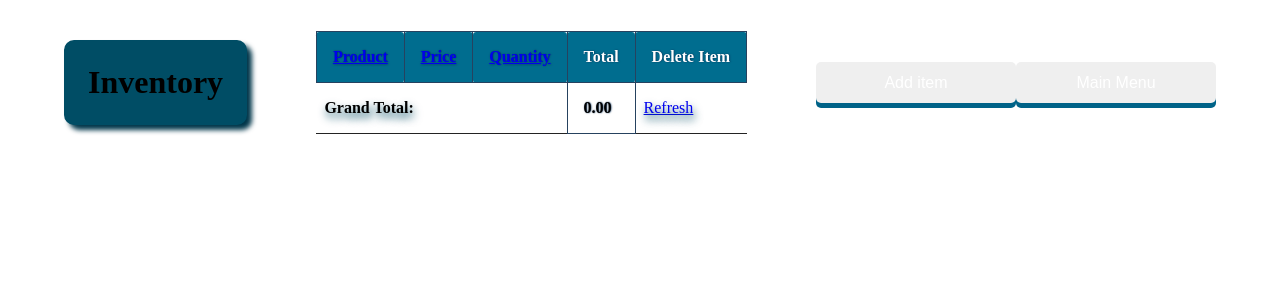
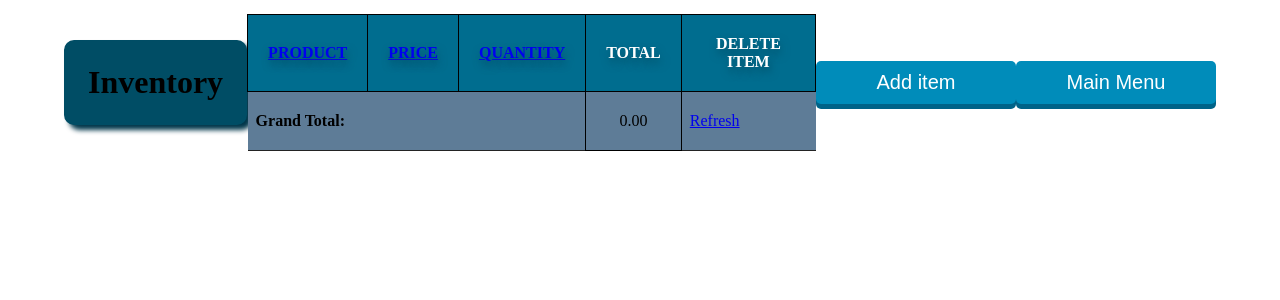
Before and after one commit to god-code-enabled/Inventory-Management-WebApp, a Flask app: page /view in a window 1280 px wide. Shown: the top 300 px of the page. Run offline with Flask 3, Linux system fonts and the light colour scheme; parts of the project's set-up code (start-up, migrations or seed data) failed here and were passed over.

Commit message:
Update style.css

```diff
--- a/static/style.css
+++ b/static/style.css
@@ -1,4 +1,3 @@
-<<<<<<< HEAD
 @media only screen and (max-width: 320px) {
   table {
     width: 100%;
@@ -8,10 +7,6 @@
   .mobile-index {
     zoom: 50%;
     font-size: 10px;
-    #live-graph {
-        max-width: 32px;
-        transform: translateX(-150px);
-  }
   }
 
   .webpage {
@@ -186,107 +168,7 @@
 table {
   width: 100%;
   border-collapse: collapse;
-  margin: 0 auto; /* add this line to center the table horizontally */
-=======
-a:link, a:visited {
-  color: #009dff; /* Set the default color for nav links */
-  text-shadow: 1px 1px 1px #3c6c80; /* Make links look better */
-}
-
-a:hover, a:focus {
-  color: #fbff00; /* Set the color for nav links on hover and focus */
-
-  text-decoration: none;
-}
-
-
-body {
-  display: block;
-  text-align: center;
-  font-family: 'Helvetica Neue', Helvetica, Arial, sans-serif;
-  padding: 1rem;
-  background-color: #004d65;
-  color: white;
-  border: none;
-  border-radius: 5rem;
-  font-size: 1rem;
-  width: 200px;
-  text-shadow: 0.3px 0.6px 0.4px #004d65;
-  transition: 0.2s;
-  margin-left: auto;
-  margin-right: auto;
-}
-
-  .search-body {
-    display: flex-end;
-    justify-content: center;
-    align-items: center;
-    height: 100vh;
-    align-content: center;
-    transform: scale(1);
-    transform-origin: top left;
-    margin: 5rem auto;
-    margin-left: auto;
-    margin-right: auto;
-  }
-
-.graph-container {
-  display: flex;
-  justify-content: center;
-  align-items: center;
-  text-align: center;
-  margin: 2rem;
-  margin-left: auto;
-  margin-right: auto;
-}
-
-h1 {
-  text-align: center;
-  font-size: 1.5em;
-  border: 0.5rem solid #004d65;
-  padding: 0.1rem;
-  background-color: #004d65;
-  box-shadow: 5px 5px 5px #00364a;
-  text-shadow: 5px 5px 5px #00364a;
-  border-radius: 1rem;
-  display: inline-block;
-  margin-left: auto;
-  margin-right: auto;
-}
-
-/* tables style */
-.table-cell {
-  padding: 1rem;
-  text-align: left;
-  border: 0.1rem solid #26425f;
-  display: table-cell;
-  justify-content: center;
-  align-items: center;
-
-  font-weight: bold;
-  text-shadow: 0.03rem 0.03rem 0.1rem #092d53;
-  border-radius: 0.2rem;
-}
-
-.table-wrapper {
-  min-width: 320px;
-  max-width: 90%;
   margin: 0 auto;
-}
-
-table {
-  display: inline;
-  position: relative;
-  align-content: center;
-  justify-content: center;
-  border-collapse: collapse;
-  box-shadow: 0.1em 0.2em 2em #00364a;
-  margin: 1em auto;
-  margin-left: auto;
-  margin-right: auto;
-  left: -9rem;
-
->>>>>>> 02abf5c (changed app layout, added media queries, fixed budget function)
 }
 
 th {
@@ -294,28 +176,17 @@ th {
   background-color: #006d8f;
   color: white;
   text-align: left;
-<<<<<<< HEAD
-}
-
-tr {
-  border-bottom: 1px solid #ccc;
-=======
   text-transform: uppercase;
   text-shadow: 0.1em 0.3em 0.5em #004d65;
 }
 
 tr {
   border-bottom: 1px solid #232323;
->>>>>>> 02abf5c (changed app layout, added media queries, fixed budget function)
 }
 
 td {
   padding: 0.5em;
-<<<<<<< HEAD
-  background-color: #678597;
-=======
   background-color: #5e7c97;
->>>>>>> 02abf5c (changed app layout, added media queries, fixed budget function)
 }
 
 tr:last-child td:first-child {
@@ -325,36 +196,6 @@ tr:last-child td:first-child {
 .header {
   display: inline-block;
 }
-
-<<<<<<< HEAD
-.index-page h1{
-  text-align: center;
-  font-size: 2em;
-  margin: 1em 0;
-  border: 4px solid #004d65;
-  padding: 20px;
-  background-color: #004d65;
-  box-shadow: 5px 5px 5px #00364a;
-  border-radius: 10px;
-  display: inline-block;
-  margin-left: 3px;
-}
-
-}
-
-.index-h1{
-  text-align: center;
-  font-size: 2em;
-  margin: 1em 0;
-  border: 4px solid #004d65;
-  padding: 20px;
-  background-color: #004d65;
-  box-shadow: 5px 5px 5px #00364a;
-  border-radius: 10px;
-  display: inline-block;
-  margin-left: -10px;
-}
-
 
 h1 {
   text-align: center;
@@ -387,110 +227,24 @@ input[type="number"] {
 input[type="submit"],
 button {
   padding: 10px;
-=======
-.view-header {
-  display: flex;
-  margin-left: 45px;
-}
-
-td:before {
-  content: attr(data-label);
-  float: left;
-  font-weight: bold;
-  text-transform: uppercase;
-}
-
-tr:last-child td:first-child {
-  font-weight: bold;
-}
-
-
-}
-
-/* button styles  */
-label {
-  display: block;
-  align-content: center;
-  font-weight: bold;
-  margin-left: auto;
-  margin-right: auto;
-  margin: 0.5em;
-}
-
-input[type="text"],
-input[type="number"]
-{
-  display: flex;
-  align-content: center;
-  justify-content: center;
-  padding: 0.5em;
-  margin-bottom: 0.6rem;
-  margin-top: 0.6rem;
-  padding-top: 0.6rem;
-  margin-left: -0.4rem;
-  border: 1.5px solid #004d65;
-  box-shadow: 0.1em 0.2em 1em #00364a;
-  border-radius: 5px;
-  font-size: 1.0em;
-}
-
-.button-container {
-  display: flex;
-  justify-content: center;
-  margin-top: 1em;
-}
-
-.button-container form {
-  margin: 0 0.5em;
-}
-
-button[type="submit"],
-input[type="submit"] {
-  margin: 0;
-  padding-top: 1rem;
-  margin-top: 0.5rem;
-  margin-bottom: 1rem;
-  margin-left: auto;
-  margin-right: 1rem;
-  min-width: 80%;
-  max-width: 100%;
-  display: flex;
-  justify-content: center;
-  align-items: center;
-  text-align: center;
-  font-size: 1rem;
-  padding: 0.7rem 1.5rem;
->>>>>>> 02abf5c (changed app layout, added media queries, fixed budget function)
+  width: 200px;
   background-color: #008CBA;
   color: white;
   border: none;
   border-radius: 5px;
-<<<<<<< HEAD
   font-size: 20px;
   cursor: pointer;
   display: block;
   margin: 20px auto;
-  width: 200px;
   box-shadow: 0 5px 0 #006388;
   transition: 0.2s;
 }
-
 
 input:hover,
 button:hover {
   background-color: #53d5fd;
   padding-right: 28px;
   padding-left: 4px;
-/*   box-shadow: yellow 1px 0 10px; */
-  border-radius: 20px;
-  box-shadow: 0 5px 0 #FFFF00;
-  transform: translateY(2px);
-
-input:hover,
-button:hover {
-  padding-right: 28px;
-  padding-left: 4px;
-/*   box-shadow: yellow 1px 0 10px; */
   border-radius: 20px;
   box-shadow: 0 5px 0 #FFFF00;
   transform: translateY(2px);
@@ -576,16 +307,13 @@ input[type="submit"]:hover{
     margin-right: auto;
     transform: scale(1.05);
     transform-origin: center;
-}
-
+  }
 }
 
 /* Extra-large tablets */
 @media screen and (min-width: 1025px) and (max-width: 1280px) {
-  /* Your styles for extra-large tablets */
-
-
-  .view-body, .table-wrapper {
+  .view-body,
+  .table-wrapper {
     display: block;
     justify-content: center;
     align-items: center;
@@ -621,46 +345,48 @@ input[type="submit"]:hover{
     margin-right: auto;
     transform: scale(1.0);
     transform-origin: center;
+  }
 }
 
 /* 4K screens */
 @media screen and (min-width: 1000px) and (min-height: 2000px) {
-  /* CSS styles for 4K screens */
-
-  .view-body, .table-wrapper {
+  .view-body,
+  .table-wrapper {
     max-width: 90%;
     margin-left: auto;
     margin-right: auto;
     transform: scale(1.1);
     transform-origin: top left;
   }
+
   .search-body {
     transform: scale(1.5);
     transform-origin: center;
     margin: 6rem auto;
   }
+
   body {
     margin: 1rem;
   }
 }
 
 @media screen and (min-width: 3840px) and (min-height: 2160px) {
-  /* CSS styles for 4K screens */
-
-  .view-body, .table-wrapper {
+  .view-body,
+  .table-wrapper {
     max-width: 80%;
     margin-left: auto;
     margin-right: auto;
     transform: scale(1.5);
     transform-origin: top left;
   }
+
   .search-body {
     transform: scale(1.5);
     transform-origin: center;
     margin: 6rem auto;
   }
+
   body {
     margin: 1rem;
   }
 }
->>>>>>> 02abf5c (changed app layout, added media queries, fixed budget function)
```
Also changed, not shown: other parts of static/style.css (+14 -55 lines).
